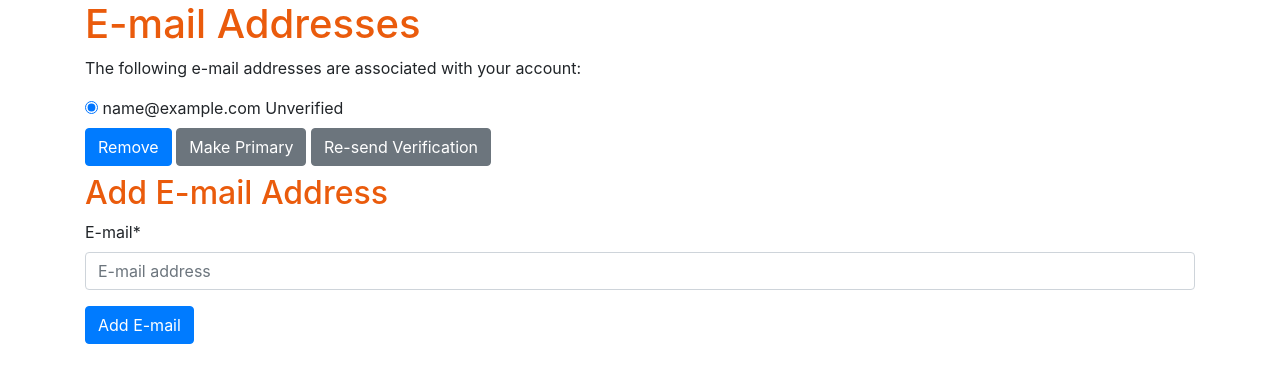
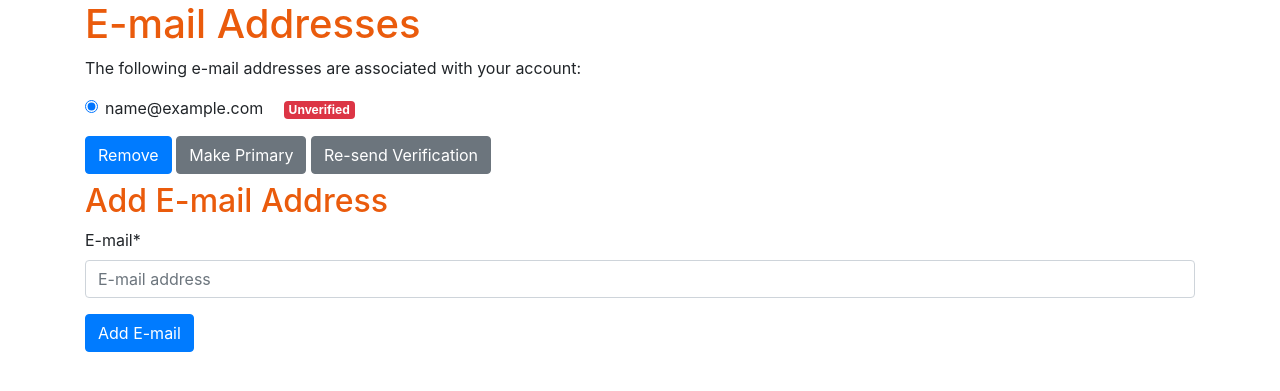
Before and after one commit to endlessm/eos-idp, a Django app: page /email/ in a window 1280 px wide. Shown: the part 59-450 px from the top of the page. Run offline with Django 3.2, Linux system fonts and the light colour scheme; the visitor is signed in with stand-in values (Sample User, id 1); data comes from the database, SQL or seed files in the repository; some libraries are stand-ins or nearby versions.

Commit message:
Rework styling of email address form

```diff
--- a/main/templates/account/email.html
+++ b/main/templates/account/email.html
@@ -12,32 +12,37 @@
 
 <form class="mb-2" action="{% url 'account_email' %}" method="post">
   {% csrf_token %}
-<fieldset class="blockLabels">
-
+  <fieldset class="form-group">
     {% for emailaddress in user.emailaddress_set.all %}
-<div class="ctrlHolder">
-      <label for="email_radio_{{forloop.counter}}" class="{% if emailaddress.primary %}primary_email{%endif%}">
-
-      <input id="email_radio_{{forloop.counter}}" type="radio" name="email" {% if emailaddress.primary or user.emailaddress_set.count == 1 %}checked="checked"{%endif %} value="{{emailaddress.email}}"/>
-
-{{ emailaddress.email }}
+    <div class="form-check">
+      <input class="form-check-input" type="radio" name="email"
+             id="email_radio_{{ forloop.counter }}"
+             {% if emailaddress.primary or user.emailaddress_set.count == 1 %}checked="checked"{% endif %}
+             value="{{ emailaddress.email }}"/>
+      <label class="form-check-label" for="email_radio_{{ forloop.counter }}">
+        <span class="mr-3">{{ emailaddress.email }}</span>
         {% if emailaddress.verified %}
-    <span class="verified">{% trans "Verified" %}</span>
+        <span class="badge badge-success">{% trans "Verified" %}</span>
         {% else %}
-    <span class="unverified">{% trans "Unverified" %}</span>
+        <span class="badge badge-danger">{% trans "Unverified" %}</span>
         {% endif %}
-      {% if emailaddress.primary %}<span class="primary">{% trans "Primary" %}</span>{% endif %}
+        {% if emailaddress.primary %}
+        <span class="badge badge-primary">{% trans "Primary" %}</span>
+        {% endif %}
       </label>
     </div>
     {% endfor %}
+  </fieldset>
 
-<div class="buttonHolder">
-      <button type="submit" class="btn btn-primary" name="action_remove" >{% trans 'Remove' %}</button>
-      <button type="submit" class="btn btn-secondary" name="action_primary" >{% trans 'Make Primary' %}</button>
-      <button type="submit" class="btn btn-secondary" name="action_send" >{% trans 'Re-send Verification' %}</button>
-</div>
-
-</fieldset>
+  <button type="submit" class="btn btn-primary" name="action_remove">
+    {% trans 'Remove' %}
+  </button>
+  <button type="submit" class="btn btn-secondary" name="action_primary">
+    {% trans 'Make Primary' %}
+  </button>
+  <button type="submit" class="btn btn-secondary" name="action_send" >
+    {% trans 'Re-send Verification' %}
+  </button>
 </form>
 
 {% else %}
```
Lines whose indentation alone changed are shown as unchanged.
